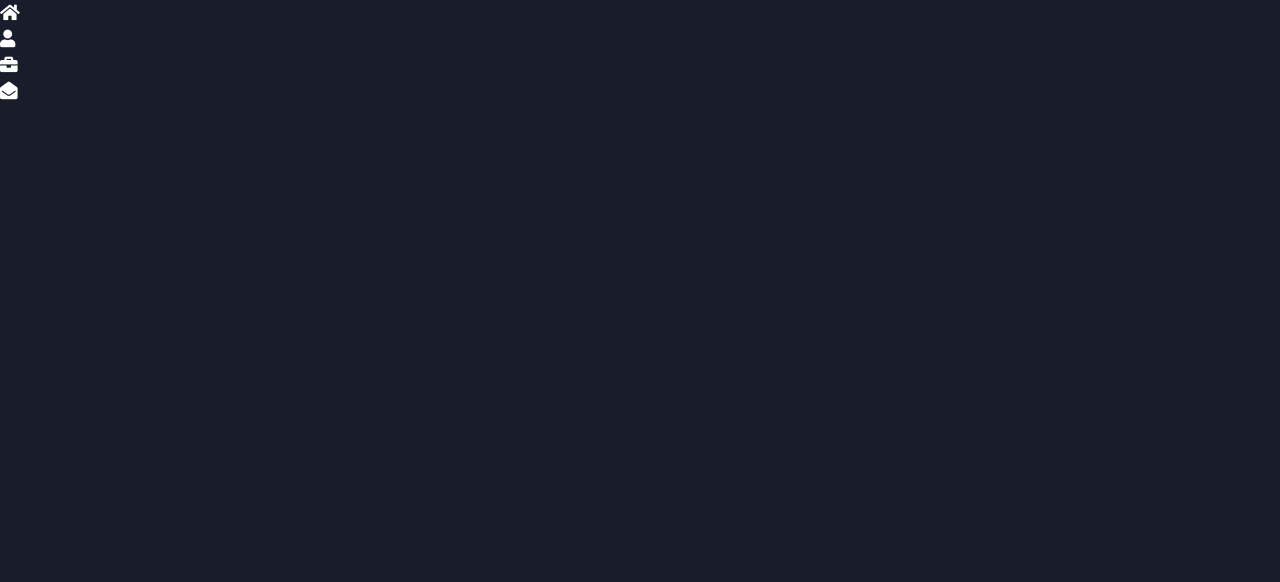
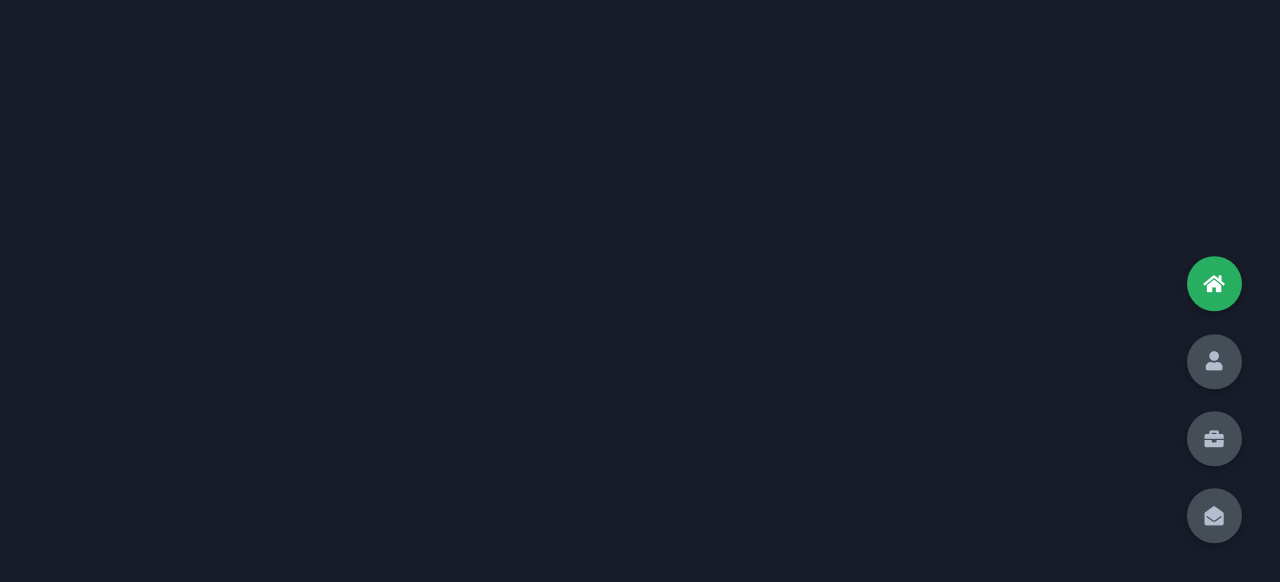
Before and after one commit to JunghwanYoon7/JunghwanYoon_Website, a website: page index.html in a window 1280 px wide. Drawn offline with Linux system fonts and the light colour scheme.

Commit message:
button switching colors working

```diff
--- a/Styles/style.scss
+++ b/Styles/style.scss
@@ -89,41 +89,41 @@ header{
 //     display: block;
 // }
 
-// // controlls
-// .controlls{
-//     position: fixed;
-//     z-index: 10;
-//     top: 50%;
-//     right: 3%;
-//     display: flex;
-//     flex-direction: column;
-//     align-items: center;
-//     justify-content: center;
-//     transform: translateY(-50%);
-//     .active-btn{
-//         background-color: var(--color-secondary) !important;
-//         transition: all .4s ease-in-out;
-//         i{
-//             color: var(--color-white) !important;
-//         }
+// controlls
+.controlls{
+    position: fixed;
+    z-index: 10;
+    top: 50%;
+    right: 3%;
+    display: flex;
+    flex-direction: column;
+    align-items: center;
+    justify-content: center;
+    transform: translateY(-50%);
+    .active-btn{
+        background-color: var(--color-secondary) !important;
+        transition: all .4s ease-in-out;
+        i{
+            color: var(--color-white) !important;
+        }
 
-//     }
-//     .control{
-//         padding: 1rem;
-//         cursor: pointer;
-//         background-color: var(--color-grey-4);
-//         width: 55px;
-//         height: 55px;
-//         border-radius: 50%;
-//         display: flex;
-//         justify-content:center;
-//         align-items: center;
-//         margin: .7rem 0;
-//         box-shadow: var(--box-shadow-1);
-//         i{
-//             font-size: 1.2rem;
-//             color: var(--color-grey-2);
-//             pointer-events: none;
-//         }
-//     }
-// }
+    }
+    .control{
+        padding: 1rem;
+        cursor: pointer;
+        background-color: var(--color-grey-4);
+        width: 55px;
+        height: 55px;
+        border-radius: 50%;
+        display: flex;
+        justify-content:center;
+        align-items: center;
+        margin: .7rem 0;
+        box-shadow: var(--box-shadow-1);
+        i{
+            font-size: 1.2rem;
+            color: var(--color-grey-2);
+            pointer-events: none;
+        }
+    }
+}
--- a/app.js
+++ b/app.js
@@ -1,16 +1,16 @@
-// const section = document.querySelectorAll('.section');
-// const sectBtns = document.querySelectorAll('.controlls');
-// const sectBtn = document.querySelectorAll('.control');
-// const allSections = document.querySelectorAll('.main-content');
+const section = document.querySelectorAll('.section');
+const sectBtns = document.querySelectorAll('.controlls');
+const sectBtn = document.querySelectorAll('.control');
+const allSections = document.querySelectorAll('.main-content');
 
-// function PageTransitions(){
-//     for(let i = 0; i < sectBtn.length; i++){
-//         sectBtn[i].addEventListener('click', function(){
-//             let currentBtn = document.querySelectorAll('.active-btn');
-//             currentBtn[0].className= currentBtn[0].className.replace('active-btn', '');
-//             this.className += 'active-btn';
-//         })
-//     }
+function PageTransitions(){
+    for(let i = 0; i < sectBtn.length; i++){
+        sectBtn[i].addEventListener('click', function(){
+            let currentBtn = document.querySelectorAll('.active-btn');
+            currentBtn[0].className= currentBtn[0].className.replace('active-btn', '');
+            this.className += 'active-btn'
+        })
+    }
 
 //     //section active class
 //     allSections.addEventListener('click', (e) => {
@@ -32,6 +32,6 @@
 //             element.classList.add('active-btn');
 //         }
 //     })
-// }
+}
 
-// PageTransitions();
+PageTransitions();
--- a/index.html
+++ b/index.html
@@ -37,6 +37,6 @@
       </div>
     </div>
 
-    <!-- <script src="app.js"></script> -->
+    <script src="app.js"></script>
 </body>
 </html>
```
Also changed, not shown: Styles/style.css, 1 other file.
